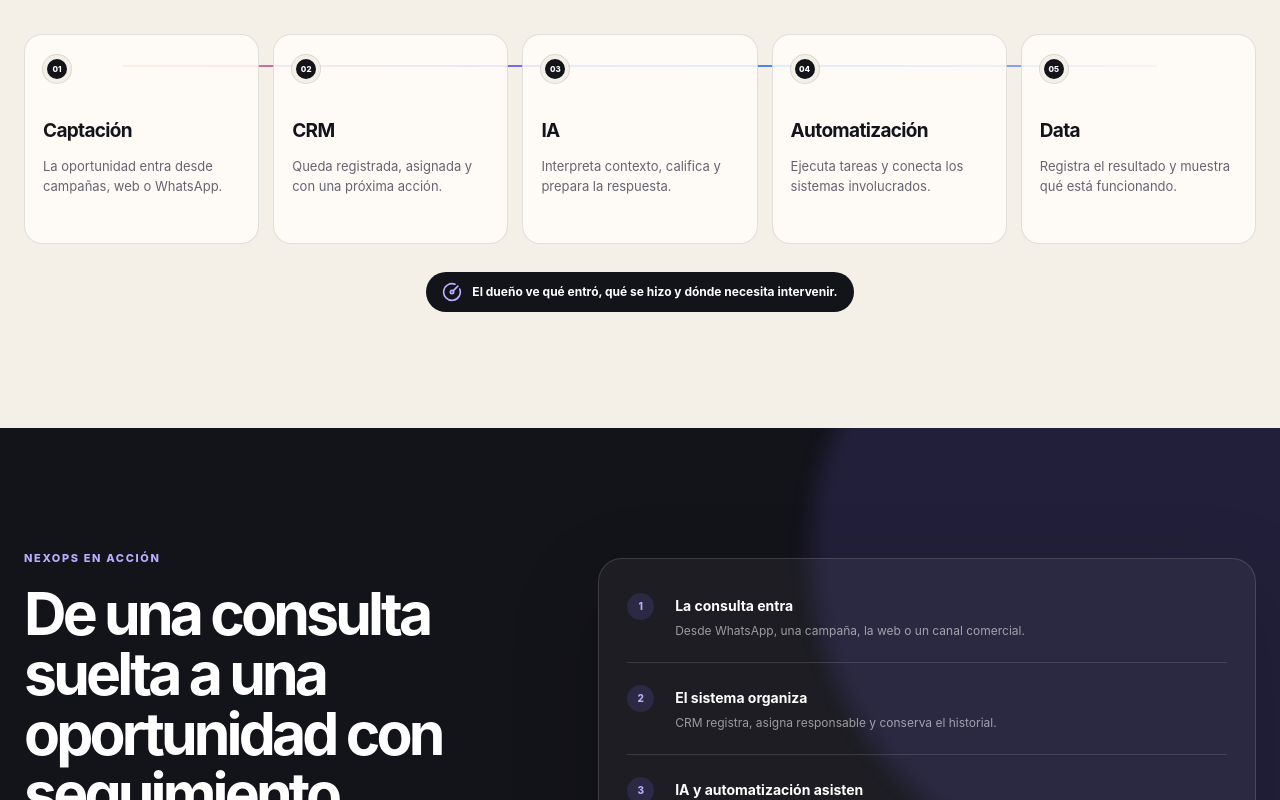
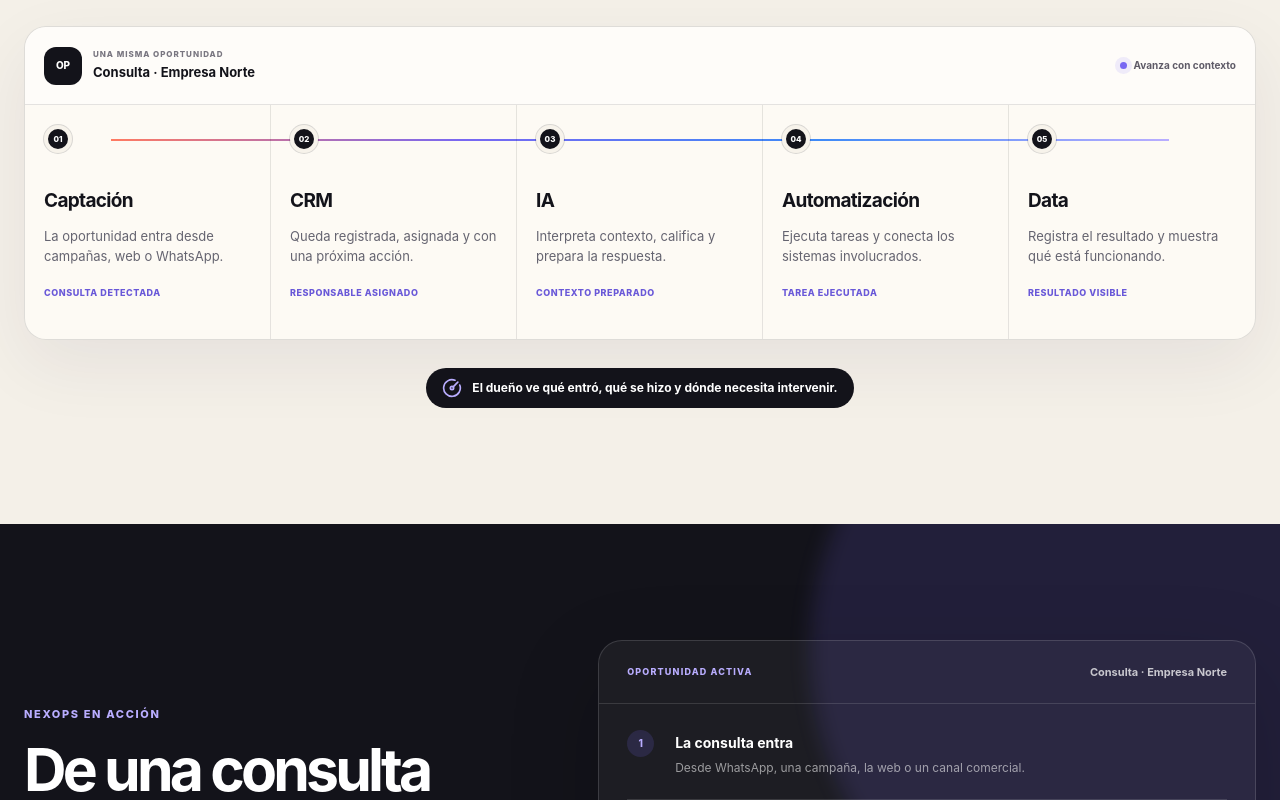
Before and after one commit to AlanTN13/webneoxps, a React (Vite) app: page / in a window 1280 px wide. Shown: the part 1300-2100 px from the top of the page. Built offline with nearby package versions, Linux system fonts and the light colour scheme.

Commit message:
feat: finalize NexOps home v1

```diff
--- a/src/App.css
+++ b/src/App.css
@@ -247,7 +247,7 @@ a {
 .mobile-menu {
   position: fixed;
   inset: 0;
-  z-index: 100;
+  z-index: 10000;
   display: flex;
   flex-direction: column;
   padding: 0 24px 28px;
@@ -426,6 +426,11 @@ a {
   font-weight: 690;
   line-height: 0.98;
   letter-spacing: -0.07em;
+}
+
+.home-hero__copy h1 {
+  max-width: 690px;
+  font-size: clamp(3.05rem, 4.45vw, 4.45rem);
 }
 
 .home-hero__copy > p {
@@ -801,18 +806,86 @@ a {
   line-height: 1.65;
 }
 
+.system-journey {
+  overflow: hidden;
+  border: 1px solid rgba(19,19,26,.13);
+  border-radius: 22px;
+  background: rgba(255,253,248,.78);
+  box-shadow: 0 24px 70px rgba(40,35,70,.07);
+}
+
+.system-journey__header {
+  display: flex;
+  min-height: 78px;
+  align-items: center;
+  justify-content: space-between;
+  gap: 24px;
+  padding: 14px 19px;
+  border-bottom: 1px solid rgba(19,19,26,.11);
+  background: rgba(255,255,255,.5);
+}
+
+.system-journey__lead {
+  display: flex;
+  align-items: center;
+  gap: 11px;
+}
+
+.system-journey__lead > span {
+  display: grid;
+  width: 38px;
+  height: 38px;
+  place-items: center;
+  border-radius: 12px;
+  background: var(--ink);
+  color: white;
+  font-size: 10px;
+  font-weight: 820;
+}
+
+.system-journey__lead small {
+  display: block;
+  color: #797680;
+  font-size: 8px;
+  font-weight: 820;
+  letter-spacing: .12em;
+  text-transform: uppercase;
+}
+
+.system-journey__lead strong {
+  display: block;
+  margin-top: 3px;
+  font-size: 13px;
+}
+
+.system-journey__status {
+  display: inline-flex;
+  align-items: center;
+  gap: 7px;
+  color: #5e5a67;
+  font-size: 10px;
+  font-weight: 740;
+}
+
+.system-journey__status span {
+  width: 7px;
+  height: 7px;
+  border-radius: 50%;
+  background: var(--violet);
+  box-shadow: 0 0 0 5px rgba(120,103,242,.11);
+}
+
 .system-flow {
   position: relative;
   display: grid;
   grid-template-columns: repeat(5,1fr);
-  gap: 14px;
 }
 
 .system-flow__line {
   position: absolute;
-  top: 31px;
-  right: 8%;
-  left: 8%;
+  top: 34px;
+  right: 7%;
+  left: 7%;
   height: 2px;
   background: linear-gradient(90deg, var(--coral), var(--violet), var(--blue), var(--violet-soft));
 }
@@ -820,11 +893,14 @@ a {
 .system-flow__step {
   position: relative;
   z-index: 1;
-  min-height: 210px;
-  padding: 20px 18px;
-  border: 1px solid rgba(19,19,26,.12);
-  border-radius: 18px;
-  background: rgba(255,253,248,.86);
+  min-height: 234px;
+  padding: 20px 19px 18px;
+  border-right: 1px solid rgba(19,19,26,.1);
+  background: transparent;
+}
+
+.system-flow__step:last-child {
+  border-right: 0;
 }
 
 .system-flow__index {
@@ -832,7 +908,7 @@ a {
   width: 28px;
   height: 28px;
   place-items: center;
-  border: 4px solid var(--warm);
+  border: 4px solid #f7f3eb;
   border-radius: 50%;
   background: var(--ink);
   color: white;
@@ -853,6 +929,41 @@ a {
   color: var(--muted);
   font-size: 13px;
   line-height: 1.55;
+}
+
+.system-flow__step > small {
+  display: block;
+  margin-top: 20px;
+  color: #6958d8;
+  font-size: 9px;
+  font-weight: 780;
+  letter-spacing: .06em;
+  text-transform: uppercase;
+}
+
+@keyframes opportunity-journey {
+  0%, 10% { left: 7%; opacity: 0; }
+  16% { opacity: 1; }
+  84% { opacity: 1; }
+  90%, 100% { left: 92%; opacity: 0; }
+}
+
+@media (min-width: 901px) {
+  .system-flow::after {
+    content: "";
+    position: absolute;
+    top: 29px;
+    left: 7%;
+    z-index: 3;
+    width: 11px;
+    height: 11px;
+    border: 2px solid white;
+    border-radius: 50%;
+    background: var(--violet);
+    box-shadow: 0 0 0 5px rgba(120,103,242,.15), 0 3px 10px rgba(37,28,97,.28);
+    animation: opportunity-journey 7.5s ease-in-out infinite;
+    pointer-events: none;
+  }
 }
 
 .system-flow__outcome {
@@ -915,16 +1026,43 @@ a {
   line-height: 1.62;
 }
 
-.operation-list {
-  display: flex;
-  flex-direction: column;
-  gap: 0;
-  margin: 0;
-  padding: 12px 28px;
+.operation-board {
+  overflow: hidden;
   border: 1px solid rgba(255,255,255,.14);
   border-radius: 24px;
   background: rgba(255,255,255,.045);
   box-shadow: 0 32px 90px rgba(0,0,0,.18);
+}
+
+.operation-board__header {
+  display: flex;
+  min-height: 63px;
+  align-items: center;
+  justify-content: space-between;
+  gap: 20px;
+  padding: 14px 28px;
+  border-bottom: 1px solid rgba(255,255,255,.13);
+}
+
+.operation-board__header span {
+  color: var(--violet-soft);
+  font-size: 9px;
+  font-weight: 820;
+  letter-spacing: .13em;
+  text-transform: uppercase;
+}
+
+.operation-board__header strong {
+  color: rgba(255,255,255,.74);
+  font-size: 11px;
+}
+
+.operation-list {
+  display: flex;
+  flex-direction: column;
+  gap: 0;
+  margin: 0;
+  padding: 4px 28px 12px;
   list-style: none;
 }
 
@@ -1039,14 +1177,16 @@ a {
 .solution-row__nexy img {
   position: relative;
   left: 50%;
-  width: 300px;
+  width: 270px;
   max-width: none;
   height: auto;
+  opacity: .86;
   transform: translate(-50%, 5px);
-  transition: transform 220ms ease;
+  transition: opacity 220ms ease, transform 220ms ease;
 }
 
 .solution-row:hover .solution-row__nexy img {
+  opacity: 1;
   transform: translate(-50%, -3px);
 }
 
@@ -1061,76 +1201,113 @@ a {
   text-decoration: none;
 }
 
-.owner-problems {
-  display: grid;
-  grid-template-columns: repeat(3,1fr);
-  gap: 15px;
-}
-
-.owner-problem {
-  position: relative;
-  display: flex;
-  min-height: 420px;
-  flex-direction: column;
-  padding: 28px;
-  border: 1px solid rgba(19,19,26,.11);
-  border-radius: 21px;
-  background: rgba(255,255,255,.63);
-}
-
-.owner-problem__number {
-  color: #7b6aeb;
+.case-heading {
+  display: grid;
+  grid-template-columns: minmax(0,.85fr) minmax(300px,.5fr);
+  align-items: end;
+  gap: 80px;
+  margin-bottom: 52px;
+}
+
+.case-heading h2 {
+  max-width: 680px;
+  margin: 14px 0 0;
+  font-size: clamp(2.35rem,3.7vw,3.75rem);
+  font-weight: 680;
+  line-height: 1.03;
+  letter-spacing: -.06em;
+}
+
+.case-heading > p {
+  margin: 0;
+  color: #5f5b69;
+  font-size: 14px;
+  line-height: 1.65;
+}
+
+.case-studies {
+  border-top: 1px solid rgba(19,19,26,.15);
+}
+
+.case-study {
+  padding: 29px 0 31px;
+  border-bottom: 1px solid rgba(19,19,26,.15);
+}
+
+.case-study__header {
+  display: grid;
+  grid-template-columns: 48px minmax(0,1fr) auto;
+  align-items: center;
+  gap: 16px;
+}
+
+.case-study__number {
+  color: #7765e8;
   font-size: 10px;
   font-weight: 820;
 }
 
-.owner-problem h3 {
-  min-height: 95px;
-  margin: 20px 0 28px;
-  font-size: 24px;
-  line-height: 1.13;
-  letter-spacing: -.045em;
-}
-
-.owner-problem__state {
-  padding: 15px;
-  border: 1px solid rgba(19,19,26,.1);
-  border-radius: 13px;
-  background: rgba(255,255,255,.5);
-}
-
-.owner-problem__state small {
-  color: #777481;
+.case-study__header small,
+.case-study__body small {
+  color: #716d79;
   font-size: 9px;
   font-weight: 820;
   letter-spacing: .12em;
   text-transform: uppercase;
 }
 
-.owner-problem__state p {
-  margin: 6px 0 0;
-  color: #4e4b58;
+.case-study__header h3 {
+  margin: 4px 0 0;
+  font-size: 20px;
+  letter-spacing: -.04em;
+}
+
+.case-study__status {
+  display: inline-flex;
+  align-items: center;
+  gap: 6px;
+  padding: 8px 11px;
+  border: 1px solid rgba(87,69,196,.18);
+  border-radius: 999px;
+  background: rgba(255,255,255,.58);
+  color: #5d4bc8;
+  font-size: 9px;
+  font-weight: 780;
+}
+
+.case-study__body {
+  display: grid;
+  grid-template-columns: repeat(3,1fr);
+  gap: 12px;
+  margin: 22px 0 0 64px;
+}
+
+.case-study__body > div {
+  min-height: 158px;
+  padding: 20px;
+  border: 1px solid rgba(19,19,26,.1);
+  border-radius: 15px;
+  background: rgba(255,255,255,.48);
+}
+
+.case-study__body p {
+  margin: 11px 0 0;
+  color: #4f4b59;
   font-size: 12px;
-  line-height: 1.5;
-}
-
-.owner-problem__state--after {
-  border-color: rgba(99,81,219,.22);
+  line-height: 1.58;
+}
+
+.case-study__body .case-study__result {
+  border-color: rgba(120,103,242,.24);
   background: var(--ink);
 }
 
-.owner-problem__state--after small {
+.case-study__result small {
   color: var(--violet-soft);
 }
 
-.owner-problem__state--after p {
-  color: rgba(255,255,255,.78);
-}
-
-.owner-problem__arrow {
-  margin: 10px auto;
-  color: #7766e9;
-  transform: rotate(90deg);
+.case-study__body .case-study__result p {
+  color: rgba(255,255,255,.75);
 }
 
 .about-system {
@@ -1677,7 +1854,7 @@ a {
   .site-header__nav { gap: 18px; }
   .site-header__cta { display: none; }
   .home-hero__grid { grid-template-columns: 1fr 1fr; gap: 32px; }
-  .home-hero__copy h1 { font-size: clamp(3.2rem,6vw,5rem); }
+  .home-hero__copy h1 { font-size: clamp(3rem,4.45vw,4.1rem); }
   .operation-section__grid { gap: 55px; }
   .solution-row { grid-template-columns: 42px 52px minmax(0,1fr) 100px 112px; }
   .solution-hero__grid { gap: 45px; }
@@ -1704,16 +1881,20 @@ a {
   .section-heading--split { grid-template-columns: 1fr; gap: 0; }
   .system-flow { grid-template-columns: 1fr; }
   .system-flow__line { top: 8%; bottom: 8%; left: 31px; width: 2px; height: auto; background: linear-gradient(var(--coral),var(--violet),var(--blue),var(--violet-soft)); }
-  .system-flow__step { min-height: 130px; padding-left: 18px; display: grid; grid-template-columns: 40px 140px 1fr; align-items: center; gap: 14px; }
+  .system-flow__step { min-height: 140px; padding: 18px; display: grid; grid-template-columns: 40px 140px 1fr; align-items: center; gap: 10px 14px; border-right: 0; border-bottom: 1px solid rgba(19,19,26,.1); }
+  .system-flow__step:last-child { border-bottom: 0; }
   .system-flow__step strong { margin: 0; }
   .system-flow__step p { margin: 0; }
+  .system-flow__step > small { grid-column: 2 / -1; margin: 0; }
   .operation-section__grid { gap: 48px; }
   .solution-row { grid-template-columns: 38px 48px minmax(0,1fr) 80px; padding: 16px 0; }
   .solution-row__nexy { display: none; }
   .solution-row__link { grid-column: 3; justify-content: flex-start; margin-top: -5px; }
-  .owner-problems { grid-template-columns: 1fr; }
-  .owner-problem { min-height: auto; }
-  .owner-problem h3 { min-height: 0; }
+  .case-heading { grid-template-columns: 1fr; gap: 18px; }
+  .case-heading > p { max-width: 620px; }
+  .case-study__body { grid-template-columns: 1fr 1fr; }
+  .case-study__result { grid-column: span 2; }
+  .case-study__body > div { min-height: 0; }
   .about-system { gap: 60px; }
   .site-footer__grid { grid-template-columns: 1.5fr 1fr 1fr; }
   .site-footer__grid > div:last-child { grid-column: 2; }
@@ -1735,7 +1916,7 @@ a {
   .mobile-menu__head { min-height: 64px; }
   .home-hero { min-height: 0; }
   .home-hero__grid { min-height: 0; gap: 50px; padding: 64px 0 46px; }
-  .home-hero__copy h1,
+  .home-hero__copy h1 { font-size: clamp(2.45rem,11.8vw,3.35rem); line-height: 1; letter-spacing: -.064em; }
   .solution-hero__copy h1 { font-size: clamp(2.75rem,14vw,4rem); line-height: .99; letter-spacing: -.064em; }
   .home-hero__copy > p,
   .solution-hero__copy > p { font-size: 16px; line-height: 1.55; }
@@ -1764,8 +1945,11 @@ a {
   .solution-example h2,
   .solution-integrations h2 { font-size: clamp(2.35rem,11vw,3.2rem); }
   .section-heading > p { font-size: 15px; }
-  .system-flow__step { grid-template-columns: 38px 1fr; gap: 8px; min-height: 145px; }
+  .system-journey__header { align-items: flex-start; flex-direction: column; gap: 12px; padding: 17px; }
+  .system-journey__status { margin-left: 49px; }
+  .system-flow__step { grid-template-columns: 38px 1fr; gap: 8px; min-height: 164px; }
   .system-flow__step p { grid-column: 2; }
+  .system-flow__step > small { grid-column: 2; }
   .system-flow__line { left: 31px; }
   .system-flow__outcome { align-items: flex-start; border-radius: 14px; line-height: 1.45; }
   .operation-section__copy h2 { font-size: clamp(2.45rem,11vw,3.3rem); }
@@ -1776,7 +1960,13 @@ a {
   .solution-row__copy h3 { font-size: 22px; }
   .solution-row__copy > span { display: none; }
   .solution-row__link { grid-column: 2; }
-  .owner-problem { padding: 22px; }
+  .case-heading { margin-bottom: 36px; }
+  .case-heading h2 { font-size: clamp(2.25rem,10.5vw,3rem); }
+  .case-study { padding-block: 25px; }
+  .case-study__header { grid-template-columns: 34px 1fr; align-items: start; gap: 10px; }
+  .case-study__status { grid-column: 2; width: fit-content; }
+  .case-study__body { grid-template-columns: 1fr; margin: 20px 0 0; }
+  .case-study__result { grid-column: auto; }
   .about-system__visual { min-height: 420px; }
   .about-system__visual img { width: 680px; }
   .about-system__orbit--one { left: 18px; }
--- /dev/null
+++ b/src/data/cases.js
@@ -0,0 +1,35 @@
+export const realCases = [
+  {
+    id: "globaltrip-news",
+    context: "GlobalTrip · comercio exterior",
+    status: "Circuito activo",
+    problem:
+      "Publicar una noticia requería coordinar correo, contenido, web y despliegue sin perder el control del proceso.",
+    work:
+      "Diseñamos una automatización que recibe el contenido por email, valida datos y duplicados, genera la publicación y verifica la salida antes de cerrar el envío.",
+    result:
+      "El circuito está activo: publica con preview, control de producción y trazabilidad de cada correo procesado.",
+  },
+  {
+    id: "materials-erp",
+    context: "PyME de materiales · ERP a medida",
+    status: "Vertical integrado",
+    problem:
+      "Actualizar costos y precios desde listas de proveedores combinaba archivos, reglas comerciales y decisiones difíciles de auditar.",
+    work:
+      "Construimos un flujo de importación con previsualización, rechazo visible de errores, costo de reposición, precio sugerido y publicación separada.",
+    result:
+      "El primer vertical quedó integrado y auditable. La validación operativa completa continúa antes del piloto.",
+  },
+  {
+    id: "attendance-operation",
+    context: "Operación presencial · control de fichadas",
+    status: "Lista para validación",
+    problem:
+      "Las fichadas, jornadas e inconsistencias dependían de una planilla y dejaban demasiadas decisiones críticas en el navegador.",
+    work:
+      "Construimos un circuito con identidad por usuario, reglas en servidor, cola offline, evidencias privadas y tablero por sede.",
+    result:
+      "La V1 centraliza jornada, estado e incidencias en una fuente única; la puesta en marcha sigue un checklist controlado.",
+  },
+];
--- a/src/data/solutions.js
+++ b/src/data/solutions.js
@@ -3,26 +3,31 @@ export const systemSteps = [
     id: "captacion",
     label: "Captación",
     description: "La oportunidad entra desde campañas, web o WhatsApp.",
+    state: "Consulta detectada",
   },
   {
     id: "crm",
     label: "CRM",
     description: "Queda registrada, asignada y con una próxima acción.",
+    state: "Responsable asignado",
   },
   {
     id: "ia",
     label: "IA",
     description: "Interpreta contexto, califica y prepara la respuesta.",
+    state: "Contexto preparado",
   },
   {
     id: "automatizacion",
     label: "Automatización",
     description: "Ejecuta tareas y conecta los sistemas involucrados.",
+    state: "Tarea ejecutada",
   },
   {
     id: "data",
     label: "Data",
     description: "Registra el resultado y muestra qué está funcionando.",
+    state: "Resultado visible",
   },
 ];
 
--- a/src/pages/HomePage.jsx
+++ b/src/pages/HomePage.jsx
@@ -16,6 +16,7 @@ import { Link } from "react-router-dom";
 import Layout from "../components/Layout";
 import NexyStage from "../components/NexyStage";
 import { CALENDLY_LINK } from "../config/constants";
+import { realCases } from "../data/cases";
 import { solutions, systemSteps } from "../data/solutions";
 
 const iconMap = {
@@ -35,27 +36,9 @@ const clientLogos = [
   ["/globaltrip_logo.svg", "GlobalTrip"],
 ];
 
-const ownerProblems = [
-  {
-    title: "Las consultas entran, pero el seguimiento se corta.",
-    before: "Conversaciones dispersas y responsables poco claros.",
-    after: "CRM, tareas y alertas sostienen cada oportunidad.",
-  },
-  {
-    title: "El equipo pierde tiempo moviendo información.",
-    before: "Planillas, doble carga y sistemas que no se hablan.",
-    after: "Automatizaciones conectan el flujo y registran qué pasó.",
-  },
-  {
-    title: "El dueño recibe números, pero no una lectura.",
-    before: "Reportes manuales y versiones distintas de la realidad.",
-    after: "Indicadores comunes muestran desvíos y decisiones.",
-  },
-];
-
 export default function HomePage() {
   useEffect(() => {
-    document.title = "NexOps — Ventas y operación como un solo sistema";
+    document.title = "NexOps — Ventas, tecnología y operación conectadas";
     const description = document.querySelector('meta[name="description"]');
     description?.setAttribute("content", "NexOps conecta captación, CRM, inteligencia artificial, automatización y datos para mejorar la operación comercial de tu empresa.");
   }, []);
@@ -66,7 +49,7 @@ export default function HomePage() {
         <div className="site-shell home-hero__grid">
           <div className="home-hero__copy">
             <span className="eyebrow eyebrow--light">Sistema comercial conectado</span>
-            <h1>Ventas, tecnología y operación. Un solo sistema.</h1>
+            <h1>Hacemos que ventas, tecnología y operación trabajen como un solo sistema.</h1>
             <p>
               Captamos oportunidades, las ordenamos, automatizamos el seguimiento y convertimos los datos en decisiones claras para tu empresa.
             </p>
@@ -90,7 +73,7 @@ export default function HomePage() {
 
       <section className="proof-strip" aria-labelledby="proof-heading">
         <div className="site-shell proof-strip__inner">
-          <p id="proof-heading">Experiencia construyendo sistemas para equipos reales</p>
+          <p id="proof-heading">Experiencia del equipo en compañías y operaciones reales</p>
           <div className="proof-strip__logos">
             {clientLogos.map(([src, alt]) => (
               <span
@@ -117,6 +100,17 @@ export default function HomePage() {
             </p>
           </header>
 
+          <div className="system-journey">
+            <div className="system-journey__header">
+              <div className="system-journey__lead">
+                <span>OP</span>
+                <div>
+                  <small>Una misma oportunidad</small>
+                  <strong>Consulta · Empresa Norte</strong>
+                </div>
+              </div>
+              <div className="system-journey__status"><span /> Avanza con contexto</div>
+            </div>
             <div className="system-flow">
               <div className="system-flow__line" aria-hidden="true" />
               {systemSteps.map((step, index) => (
@@ -124,8 +118,10 @@ export default function HomePage() {
                   <span className="system-flow__index">0{index + 1}</span>
                   <strong>{step.label}</strong>
                   <p>{step.description}</p>
+                  <small>{step.state}</small>
                 </div>
               ))}
+            </div>
           </div>
 
           <div className="system-flow__outcome">
@@ -144,12 +140,16 @@ export default function HomePage() {
               La escena no depende de magia: combina proceso, herramientas y criterio para que la operación avance sin perder contexto.
             </p>
           </div>
+          <div className="operation-board">
+            <div className="operation-board__header"><span>Oportunidad activa</span><strong>Consulta · Empresa Norte</strong></div>
             <ol className="operation-list">
               <li><span>1</span><div><strong>La consulta entra</strong><p>Desde WhatsApp, una campaña, la web o un canal comercial.</p></div></li>
-            <li><span>2</span><div><strong>El sistema organiza</strong><p>CRM registra, asigna responsable y conserva el historial.</p></div></li>
-            <li><span>3</span><div><strong>IA y automatización asisten</strong><p>Interpretan, preparan acciones y ejecutan tareas permitidas.</p></div></li>
-            <li><span>4</span><div><strong>El equipo interviene con foco</strong><p>Las excepciones llegan a una persona con el contexto necesario.</p></div></li>
+              <li><span>2</span><div><strong>CRM registra y organiza</strong><p>Asigna responsable, conserva el historial y ordena el seguimiento.</p></div></li>
+              <li><span>3</span><div><strong>IA y automatización asisten</strong><p>Preparan respuestas, ejecutan tareas permitidas y dejan contexto.</p></div></li>
+              <li><span>4</span><div><strong>Una persona decide donde aporta</strong><p>Las excepciones llegan al equipo con la información necesaria.</p></div></li>
+              <li><span>5</span><div><strong>Queda próxima acción y trazabilidad</strong><p>El dueño puede ver qué pasó, qué sigue y dónde necesita intervenir.</p></div></li>
             </ol>
+          </div>
         </div>
       </section>
 
@@ -190,23 +190,39 @@ export default function HomePage() {
 
       <section className="section section--lavender" id="casos">
         <div className="site-shell">
-          <header className="section-heading section-heading--center">
-            <span className="eyebrow">Escenarios reconocibles</span>
-            <h2>Problemas cotidianos que se convierten en una operación más clara.</h2>
+          <header className="case-heading">
+            <div>
+              <span className="eyebrow">Prueba real</span>
+              <h2>Sistemas que ya construimos para operaciones reales.</h2>
+            </div>
+            <p>
+              Cada caso cuenta el problema, la implementación y el cambio operativo que podemos sostener con evidencia.
+            </p>
           </header>
-          <div className="owner-problems">
-            {ownerProblems.map((problem, index) => (
-              <article className="owner-problem" key={problem.title}>
-                <span className="owner-problem__number">0{index + 1}</span>
-                <h3>{problem.title}</h3>
-                <div className="owner-problem__state">
-                  <small>Antes</small>
-                  <p>{problem.before}</p>
+          <div className="case-studies">
+            {realCases.map((item, index) => (
+              <article className="case-study" key={item.id}>
+                <header className="case-study__header">
+                  <span className="case-study__number">0{index + 1}</span>
+                  <div>
+                    <small>Cliente / contexto</small>
+                    <h3>{item.context}</h3>
                   </div>
-                <ArrowRight className="owner-problem__arrow" size={20} />
-                <div className="owner-problem__state owner-problem__state--after">
-                  <small>Con NexOps</small>
-                  <p>{problem.after}</p>
+                  <span className="case-study__status"><Check size={14} /> {item.status}</span>
+                </header>
+                <div className="case-study__body">
+                  <div>
+                    <small>Problema</small>
+                    <p>{item.problem}</p>
+                  </div>
+                  <div>
+                    <small>Qué hicimos</small>
+                    <p>{item.work}</p>
+                  </div>
+                  <div className="case-study__result">
+                    <small>Cambio operativo comprobable</small>
+                    <p>{item.result}</p>
+                  </div>
                 </div>
               </article>
             ))}
```
Also changed, not shown: src/components/Header.jsx (+8 -4 lines), 5 other files (tests, documents, lock files or other folders). Lines whose indentation alone changed are shown as unchanged.
